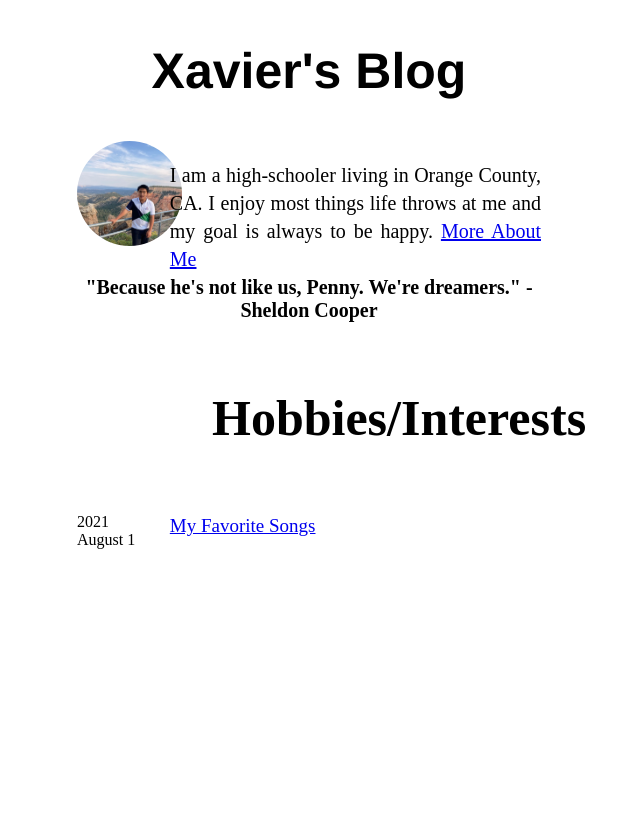
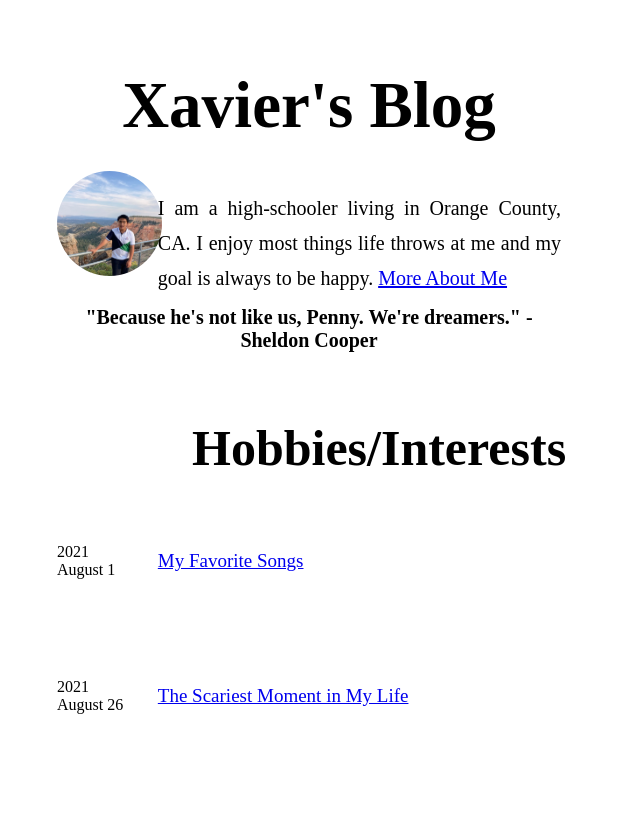
Before and after one commit to xavierzhaoz/Blog, a plain HTML site: page index.html in a window 1280 px wide. Shown: the whole page, without its empty margins (331-971 px from the left). Drawn offline with Linux system fonts and the light colour scheme.

Commit message:
Add files via upload

```diff
--- a/blogstyle.css
+++ b/blogstyle.css
@@ -6,13 +6,16 @@
 h1 {
     font-family: Verdana, Geneva, Tahoma, sans-serif;
     text-align: center;
-    font-size: 50px;
+    font-size: 65px;
     padding-top: 20px;
+    font-family: PlayfairDisplay;
 }
 
 p {
     text-align: justify;
     font-size: 20px;
+    line-height: 35px;
+    font-family: Georgia, 'Times New Roman', Times, serif
 }
 
 h2 {
@@ -22,8 +25,8 @@ h2 {
 }
 
 body {
-    padding-left: 375px;
-    padding-right: 375px;
+    padding-left: 380px;
+    padding-right: 380px;
 }
 
 p {
@@ -33,5 +36,5 @@ p {
 }
 
 img {
-    width: 500px;
+    width: 700px;
 }
--- a/index.html
+++ b/index.html
@@ -21,5 +21,11 @@
     <div id = "rightbox1">
         <a href="hobbies_interests/myfavoritesongs.html">My Favorite Songs</a>
     </div>
+    <div id = "leftbox1">
+        <p2>2021 August 26</p2>
+    </div>
+    <div id = "rightbox1">
+        <a href="writing_prompts/scariestmomentinmylife.html">The Scariest Moment in My Life</a>
+    </div>
 </body>
 </html>
--- a/style.css
+++ b/style.css
@@ -14,13 +14,18 @@
     width: 80%;
     height: 135px;
     font-size: 19px;
-    line-height: 1.4;
+    line-height: 35px;
 }
 
 h2 {
     text-align: center;
     font-family: 'Franklin Gothic Medium', 'Arial Narrow', Arial, sans-serif;
-    font-size: 50px;
+    font-size: 65px;
+    font-family: PlayfairDisplay;
+    font-weight: bold;
+    padding-top: 60px;
+    padding-bottom: 28px;
+    margin: 0px;
 }
 
 #avatar {
@@ -39,8 +44,8 @@ p {
 }
 
 body {
-    padding-left: 400px;
-    padding-right: 400px
+    padding-left: 380px;
+    padding-right: 380px
 }
 
 h3 {
```
Also changed, not shown: PlayfairDisplay-VariableFont_wght.ttf (added).
